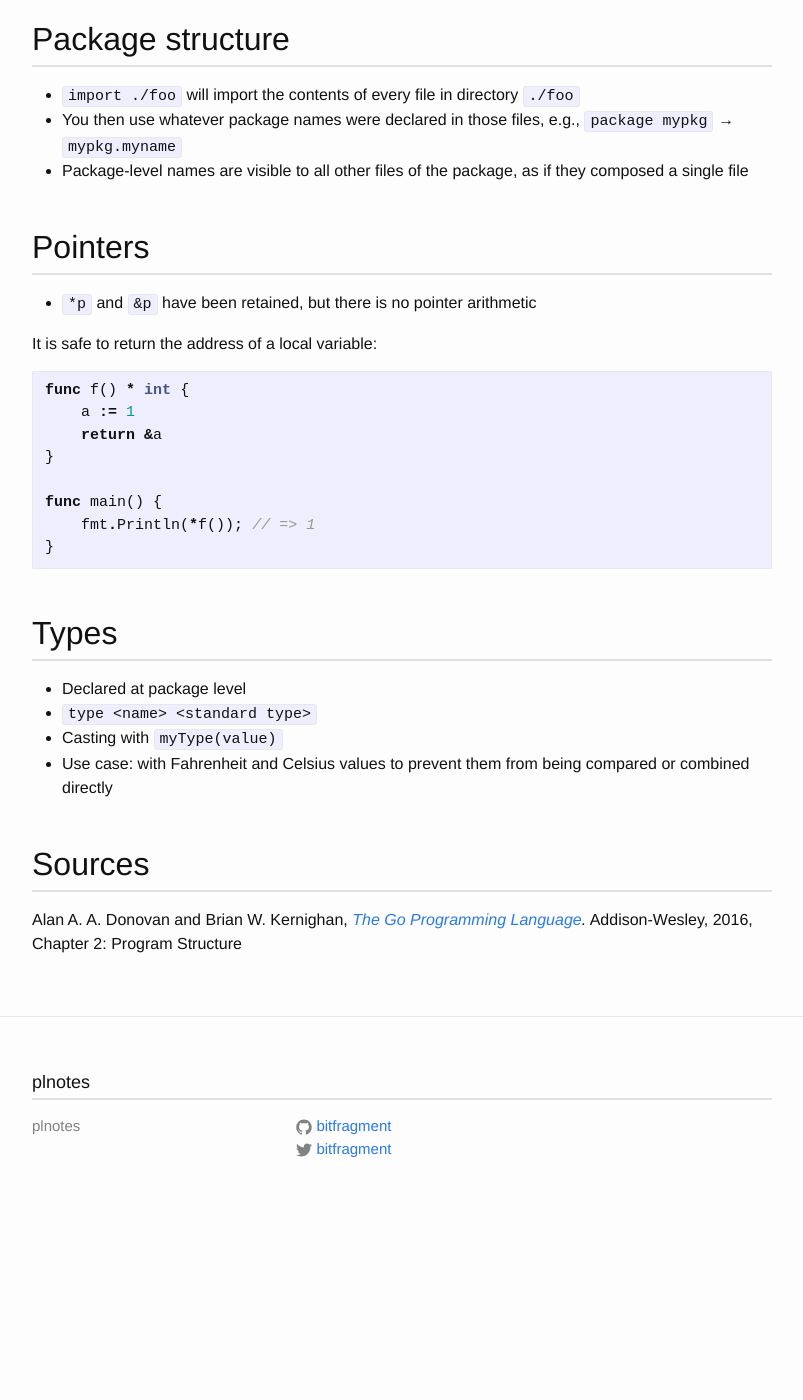
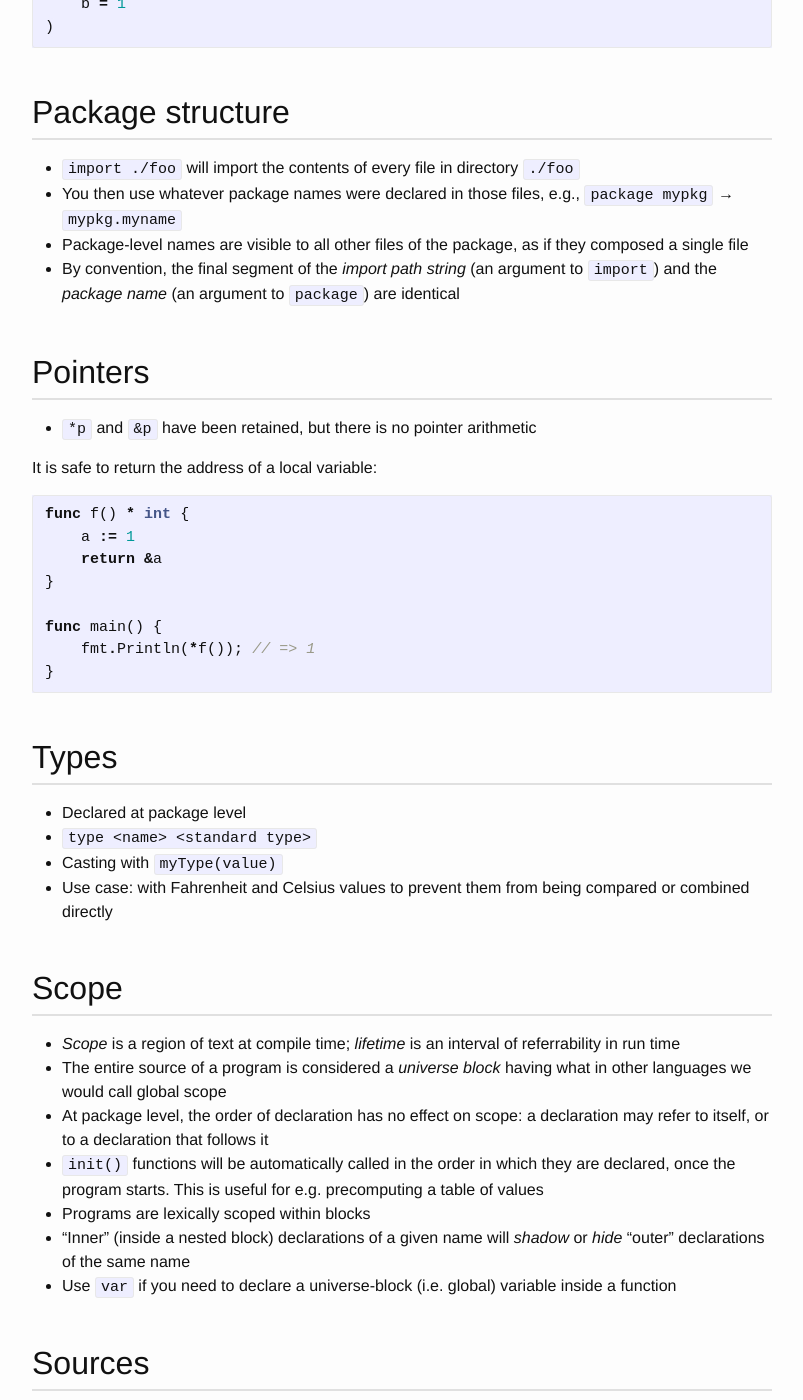
Before and after one commit to bitfragment/plnotes, a Jekyll site: the page built from _go/program-structure.md, in a window 1280 px wide and 1400 px high, scrolled down 1874 px. Shown: the whole window, without its empty margins (238-1041 px from the left). Built offline with Jekyll 4.4.1, drawn with Linux system fonts in a browser that asks for light colours; before the commit the page ends 3094 px from its top, so only the background shows below that; some of the changed text lies outside the part shown.

Commit message:
Add notes from Donovan & Kernighan Chapter 2

```diff
--- a/_go/program-structure.md
+++ b/_go/program-structure.md
@@ -13,6 +13,7 @@ title: 'Go: program structure'
 
 * Use short names
 * Use camelCase
+* Handle an error and return — don't indent (e.g. enclose in an `else` block) the successful execution path
 
 
 ## File format and syntax
@@ -72,6 +73,7 @@ const (
 * `import ./foo` will import the contents of every file in directory `./foo`
 * You then use whatever package names were declared in those files, e.g., `package mypkg` → `mypkg.myname`
 * Package-level names are visible to all other files of the package, as if they composed a single file
+* By convention, the final segment of the *import path string* (an argument to `import`) and the *package name* (an argument to `package`) are identical
 
 
 ## Pointers
@@ -100,6 +102,17 @@ func main() {
 * Use case: with Fahrenheit and Celsius values to prevent them from being compared or combined directly
 
 
+## Scope
+
+* *Scope* is a region of text at compile time; *lifetime* is an interval of referrability in run time
+* The entire source of a program is considered a *universe block* having what in other languages we would call global scope
+* At package level, the order of declaration has no effect on scope: a declaration may refer to itself, or to a declaration that follows it
+* `init()` functions will be automatically called in the order in which they are declared, once the program starts. This is useful for e.g. precomputing a table of values
+* Programs are lexically scoped within blocks
+* "Inner" (inside a nested block) declarations of a given name will *shadow* or *hide* "outer" declarations of the same name
+* Use `var` if you need to declare a universe-block (i.e. global) variable inside a function
+
+
 ## Sources
 
 Alan A. A. Donovan and Brian W. Kernighan, *[The Go Programming Language].*
```
Also changed, not shown: _go/orientation.md (+6 -0 lines).
